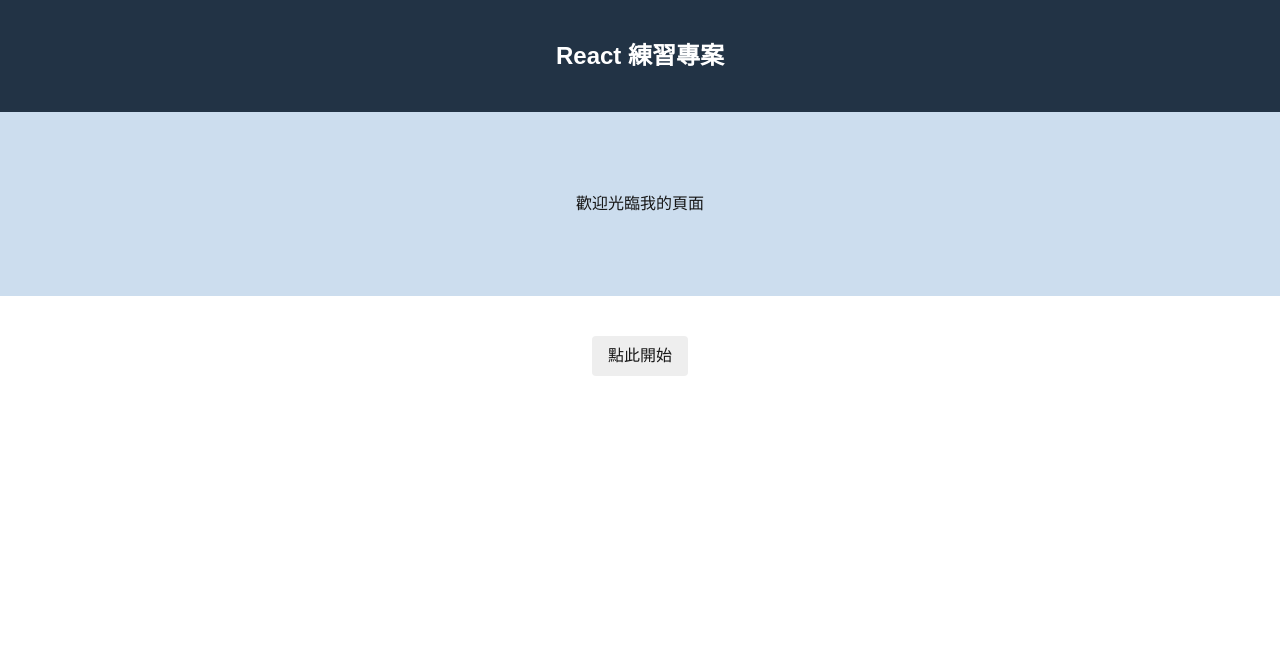
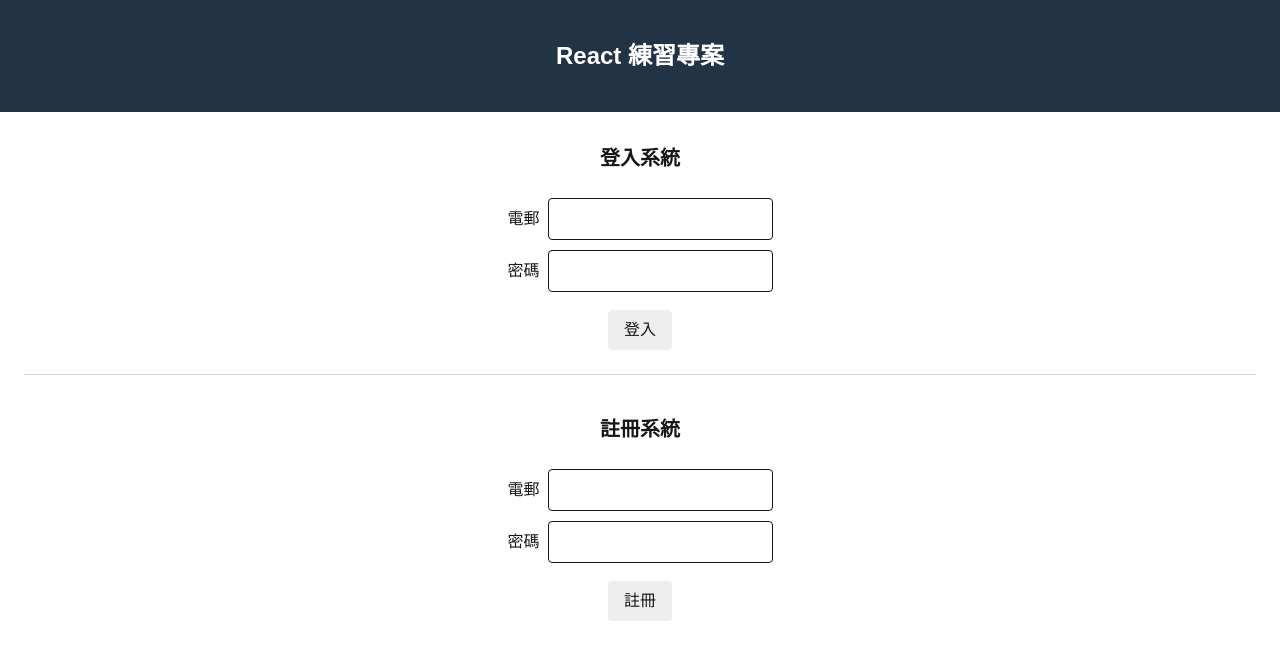
Before and after one commit to addfish904/accounting, a Next.js app: page / in a window 1280 px wide. Shown: the top 660 px of the page. Built offline with nearby package versions, Linux system fonts and the light colour scheme; no server answers.

Commit message:
feat: add user authentication system

```diff
--- a/app/accounting/page.tsx
+++ b/app/accounting/page.tsx
@@ -1,6 +1,8 @@
 "use client";
-import { useState } from "react";
+import { useEffect, useState } from "react";
 import { useRouter } from "next/navigation";
+import { onAuthStateChanged } from "firebase/auth";
+import { auth } from "@/lib/firebase";
 import Form from "../components/Form";
 import List from "../components/List";
 
@@ -15,6 +17,20 @@
 export default function AccountingPage() {
     const router = useRouter();
     const [records, setRecords] = useState<Record[]>([]);
+    const [loading, setLoading] = useState(true);
+
+    //檢查使用者是否已登入
+    useEffect(() => {
+    const unsubscribe = onAuthStateChanged(auth, (user) => {
+        if (!user) {
+        router.push("/");
+        } else {
+        setLoading(false);
+        }
+    });
+
+    return () => unsubscribe();
+    }, [router]);
 
     const addRecord = (record: Omit<Record, "id">)=>{
         setRecords([
@@ -26,11 +42,13 @@
         setRecords(records.filter((r)=> r.id != id))
     }
 
-  const total = records.reduce((sum, record) => {
+    const total = records.reduce((sum, record) => {
     return record.type === "收入"
-      ? sum + record.amount
-      : sum - record.amount;
-  }, 0);
+        ? sum + record.amount
+        : sum - record.amount;
+    }, 0);
+
+    if (loading) return <p className="text-center mt-10">載入中...</p>;
 
     return (
         <div className="text-center mx-auto space-y-8">
--- a/app/page.tsx
+++ b/app/page.tsx
@@ -1,17 +1,152 @@
-"use client";
+'use client';
+
+import { useState } from "react";
+import { auth } from "@/lib/firebase";
+import {
+  createUserWithEmailAndPassword,
+  signInWithEmailAndPassword,
+  signOut,
+} from "firebase/auth";
 import { useRouter } from "next/navigation";
 
 export default function HomePage() {
   const router = useRouter();
+  const [email, setEmail] = useState("");
+  const [password, setPassword] = useState("");
+  const [user, setUser] = useState<any>(null);
+
+  const register = async () => {
+    if (password.length < 6) {
+      alert("密碼長度需至少 6 個字元");
+      return;
+    }
+    try {
+      await createUserWithEmailAndPassword(auth, email, password);
+      alert("註冊成功，請登入");
+    } catch (error: any) {
+      switch (error.code) {
+        case "auth/email-already-in-use":
+          alert("此 Email 已被註冊，請改用其他 Email");
+          break;
+        case "auth/invalid-email":
+          alert("請輸入有效的 Email 格式");
+          break;
+        case "auth/weak-password":
+          alert("密碼太弱，請至少輸入 6 個字元");
+          break;
+        default:
+          alert(`註冊失敗：${error.message}`);
+      }
+    }
+  };
+
+  const login = async () => {
+    try {
+      const userCredential = await signInWithEmailAndPassword(auth, email, password);
+      alert("登入成功");
+      setUser(userCredential.user);
+    } catch (error: any) {
+      alert(`登入失敗：${error.message}`);
+    }
+  };
+
+  const logout = async () => {
+    await signOut(auth);
+    alert("登出成功");
+    setUser(null);
+  };
 
   return (
-    <div className="text-center">
+    <main className="space-y-4 text-center">
       <h1 className="bg-[#223345] text-white py-10 text-2xl font-bold">React 練習專案</h1>
-      <p className="bg-[#CCDDEE] py-20">歡迎光臨我的頁面</p>
-      <button
-        onClick={()=> router.push("/accounting")}
-        className="bg-[#EEEEEE] px-4 py-2 rounded mt-10 transition cursor-pointer hover:bg-[#223345] hover:text-white">點此開始
-      </button>
-    </div>
+      {!user ? (
+        <div className="flex flex-col">
+          <div id="login" className="inline-block">
+            <div className="text-center">
+              <div className="flex flex-col gap-2.5 items-center">
+                <h2 className="text-xl font-black m-4">登入系統</h2>
+                <div className="flex items-center gap-2">
+                  <span>電郵</span>
+                  <input onChange={e => setEmail(e.target.value)} className="border p-2 rounded" />
+                </div>
+                <div className="flex items-center gap-2">
+                  <span>密碼</span>
+                  <input type="password" onChange={e => setPassword(e.target.value)} className="border p-2 rounded" />
+                </div>
+                <button
+                  onClick={login}
+                  className="bg-[#EEEEEE] px-4 py-2 mt-2 w-fit rounded transition cursor-pointer hover:bg-[#223345] hover:text-white">登入
+                </button>
+              </div>
+            </div>
+          </div>
+          <hr className="text-gray-300 m-6" />
+          <div id="register" className="inline-block">
+            <div className="text-center">
+              <div className="flex flex-col gap-2.5 items-center">
+                <h2 className="text-xl font-black m-4">註冊系統</h2>
+                <div className="flex items-center gap-2">
+                  <span>電郵</span>
+                  <input onChange={e => setEmail(e.target.value)} className="border p-2 rounded" />
+                </div>
+                <div className="flex items-center gap-2">
+                  <span>密碼</span>
+                  <input type="password" onChange={e => setPassword(e.target.value)} className="border p-2 rounded" />
+                </div>
+                <button
+                  onClick={register}
+                  className="bg-[#EEEEEE] px-4 py-2 mt-2 w-fit rounded transition cursor-pointer hover:bg-[#223345] hover:text-white">註冊
+                </button>
+              </div>
+            </div>
+          </div>
+        </div>
+      ) : (
+        <div className="flex flex-col">
+          <div id="login" className="inline-block">
+            <div className="text-center">
+              <div className="flex flex-col gap-2.5 items-center">
+                <h2 className="text-xl font-black m-4">登入系統</h2>
+                <div className="flex items-center gap-2">
+                  <span>電郵</span>
+                  <input onChange={e => setEmail(e.target.value)} className="border p-2 rounded" />
+                </div>
+                <div className="flex items-center gap-2">
+                  <span>密碼</span>
+                  <input type="password" onChange={e => setPassword(e.target.value)} className="border p-2 rounded" />
+                </div>
+                <div className="flex gap-2">
+                  <button onClick={() => router.push("/accounting")} className="bg-[#EEEEEE] px-4 py-2 mt-2 w-fit rounded transition cursor-pointer hover:bg-[#223345] hover:text-white">立即開始</button>
+                  <button onClick={logout} className="bg-[#EEEEEE] px-4 py-2 mt-2 w-fit rounded transition cursor-pointer hover:bg-[#223345] hover:text-white">登出</button>
+                </div>
+
+              </div>
+            </div>
+          </div>
+
+          <hr className="text-gray-300 m-6" />
+
+          <div id="register" className="inline-block">
+            <div className="text-center">
+              <div className="flex flex-col gap-2.5 items-center">
+                <h2 className="text-xl font-black m-4">註冊系統</h2>
+                <div className="flex items-center gap-2">
+                  <span>電郵</span>
+                  <input onChange={e => setEmail(e.target.value)} className="border p-2 rounded" />
+                </div>
+                <div className="flex items-center gap-2">
+                  <span>密碼</span>
+                  <input type="password" onChange={e => setPassword(e.target.value)} className="border p-2 rounded" />
+                </div>
+                <button
+                  onClick={register}
+                  className="bg-[#EEEEEE] px-4 py-2 mt-2 w-fit rounded transition cursor-pointer hover:bg-[#223345] hover:text-white">註冊
+                </button>
+              </div>
+            </div>
+          </div>
+        </div>
+      )}
+    </main>
   );
 }
--- /dev/null
+++ b/lib/firebase.ts
@@ -0,0 +1,18 @@
+import { initializeApp } from "firebase/app";
+import { getAuth } from "firebase/auth";
+import { getFirestore } from "firebase/firestore";
+
+
+const firebaseConfig = {
+  apiKey: process.env.NEXT_PUBLIC_FIREBASE_API_KEY,
+  authDomain: process.env.NEXT_PUBLIC_FIREBASE_AUTH_DOMAIN,
+  projectId: process.env.NEXT_PUBLIC_FIREBASE_PROJECT_ID,
+  storageBucket: process.env.NEXT_PUBLIC_FIREBASE_STORAGE_BUCKET,
+  messagingSenderId: process.env.NEXT_PUBLIC_FIREBASE_MESSAGING_SENDER_ID,
+  appId: process.env.NEXT_PUBLIC_FIREBASE_APP_ID
+};
+
+// Initialize Firebase
+const app = initializeApp(firebaseConfig);
+export const auth = getAuth(app);
+export const db = getFirestore(app);
--- a/package.json
+++ b/package.json
@@ -9,6 +9,7 @@
     "lint": "next lint"
   },
   "dependencies": {
+    "firebase": "^11.7.1",
     "framer-motion": "^12.10.0",
     "next": "15.3.1",
     "react": "^19.0.0",
```
Also changed, not shown: 1 other file (tests, documents, lock files or other folders).
